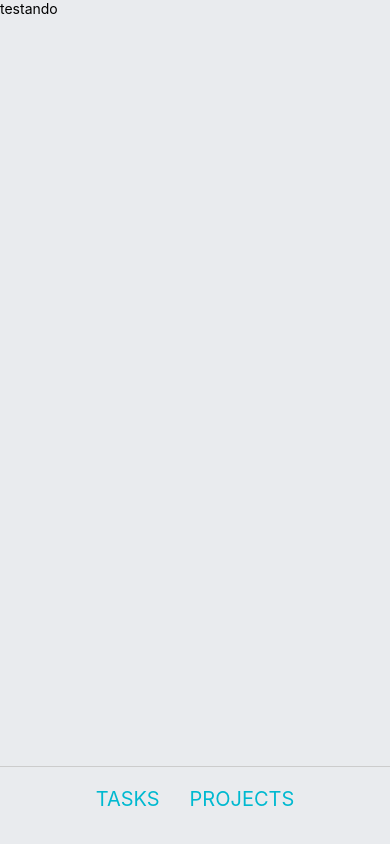
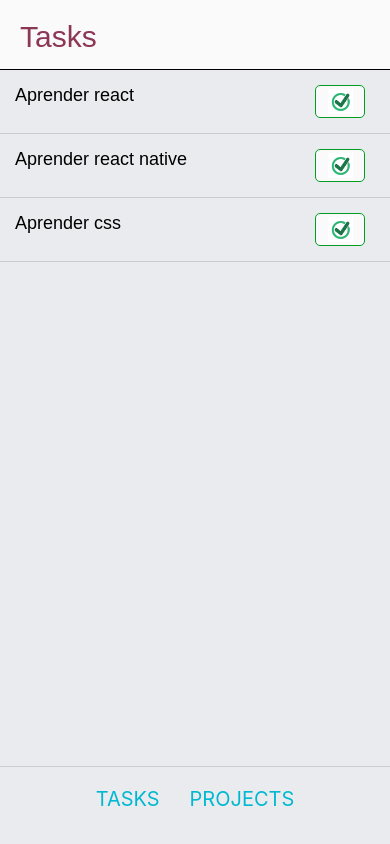
Before and after one commit to lucashz08/trabalho-react-native, a React Native app: screen / in a window 390 px wide. Built offline with nearby package versions, Linux system fonts and the light colour scheme; data requests are answered from the project's data file.

Commit message:
implementado lista de tarefas e logica

```diff
--- a/src/components/componets.js
+++ b/src/components/componets.js
@@ -1,5 +1,5 @@
 import React from 'react';
-import {TextInput, Text, StyleSheet, TouchableOpacity} from 'react-native';
+import {TextInput, Text, StyleSheet, TouchableOpacity, Image} from 'react-native';
 
 export const Input = ({name, placeholder, onChange, onChangeText, secureTextEntry}) => {
 
@@ -19,7 +19,7 @@ export const Input = ({name, placeholder, onChange, onChangeText, secureTextEntr
     return (<TextInput style={ss.textInput} name={name} placeholder={placeholder} onChange={onChange} onChangeText={onChangeText} secureTextEntry={secureTextEntry}/>)
 }
 
-export const BtnBorder = ({title, onPress}) => {
+export const BtnBorder = ({title, style, img, onPress}) => {
 
     const ss = StyleSheet.create({
 
@@ -36,13 +36,19 @@ export const BtnBorder = ({title, onPress}) => {
         buttonBorderText : {
             fontSize : 20,
             color : '#fafafa'
+        },
+        imgStyle : {
+            width: 25,
+            height: 25
         }
 
     })
 
     return (
-         <TouchableOpacity style={ss.buttonBorder} title={title} onPress={onPress}>
+         <TouchableOpacity style={[ss.buttonBorder, style]} title={title} onPress={onPress}>
+             { img ? <Image style={ss.imgStyle} source={img} /> :
              <Text style={ss.buttonBorderText}>{title}</Text>
+             }
          </TouchableOpacity>
          )
 }
--- a/src/components/tasksList.js
+++ b/src/components/tasksList.js
@@ -1,13 +1,53 @@
 import React from 'react';
-import {View, Text} from 'react-native';
+import {View, Text, StyleSheet} from 'react-native';
+import { BtnBorder } from './componets';
+import imgBin from '../img/bin.png';
+import imgChecked from '../img/checked.jpg'
 
 const taskList = ({id, desc}) => {
 
+    const ss = StyleSheet.create({
+        container : {
+            width : '100%',
+            padding : 15,
+            borderBottomWidth : 1,
+            borderBottomColor : '#ccc',
+            flexDirection: 'row'
+
+        },
+        txt : {
+            fontFamily : 'Arial',
+            fontSize : 18,
+            flex : 10
+        },
+        buttonChecked : {
+            width : 50,
+            padding: 3,
+            marginTop : 0,
+            backgroundColor : '#fafafa',
+            borderColor : 'rgb(0, 157, 37)',
+            marginRight : 10
+
+          },
+          buttonDelete : {
+            width : 50,
+            padding: 3,
+            marginTop : 0,
+            backgroundColor : '#fafafa',
+            borderColor : 'rgb(140,55,85)',
+            marginRight : 10
+
+          }
+    })
+
     return (
-            <View key={id}>
-                <Text>{desc}</Text>
+            <View key={id} style={ss.container}>
+                <Text style={ss.txt}>{desc}</Text>
+                <BtnBorder title='Finished' style={ss.buttonChecked} img={imgChecked}></BtnBorder>
            </View>
     )
 }
 
+
+
 export default taskList;
--- a/src/screens/screenLogged.js
+++ b/src/screens/screenLogged.js
@@ -40,9 +40,7 @@ const loggedMain = () => {
     return(
             <View style={ss.container}>
                 <View style={ss.main}>
-                    <ScrollView>
-                        {screenView == 0 ? <ScreenTasks /> : <ScreenProject />}
-                    </ScrollView>
+                     {screenView == 0 ? <ScreenTasks /> : <ScreenProject />}
                 </View>
                 <View style={ss.footer}>
                     <View style={ss.menu}>
--- a/src/screens/screenTasks.js
+++ b/src/screens/screenTasks.js
@@ -1,13 +1,57 @@
-import React from 'react';
-import {Text, View} from 'react-native';
+import React, { useEffect, useState } from 'react';
+import {Text, View, StyleSheet, ScrollView} from 'react-native';
 import TasksList from '../components/tasksList';
+import server from '../server/api'
 
 const screenTasks = () => {
+
+    const[listTask, setListTask] = useState([]);
+
+    const dataSend = async () => {
+        try{
+            let response = await server.get(`/tarefas?usuarioId=1`) // atualizar depois com o id de usuario logado
+            setListTask(response.data)
+
+        }catch(err){
+            Alert.alert('Server Error', 'The server looks offline ;( ')
+        }
+    }
+
+    useEffect( () => {
+
+        dataSend();
+
+    },[])
+
     return (
-        <View>
-           <TasksList id={1} desc={'testando'} />
+        <View style={style.container}>
+            <View style={style.header}>
+                <Text style={style.txt}>Tasks</Text>
+            </View>
+            <ScrollView>
+                { listTask.map(obj => <TasksList id={obj.id} desc={obj.descricao} />) }
+            </ScrollView>
         </View>
     )
 }
 
+const style = StyleSheet.create({
+    container : {
+        height : '100%'
+    },
+    header : {
+        width : '100%',
+        height: 70,
+        borderBottomWidth : 1,
+        borderBottomColor : '#000',
+        backgroundColor : '#fafafa',
+    },
+    txt : {
+        fontFamily : 'Arial',
+        fontSize: 30,
+        padding: 20,
+        color : 'rgb(140,55,85)'
+    }
+})
+
 export default screenTasks;
```
Also changed, not shown: src/img/bin.png (added), src/img/checked.jpg (added).
